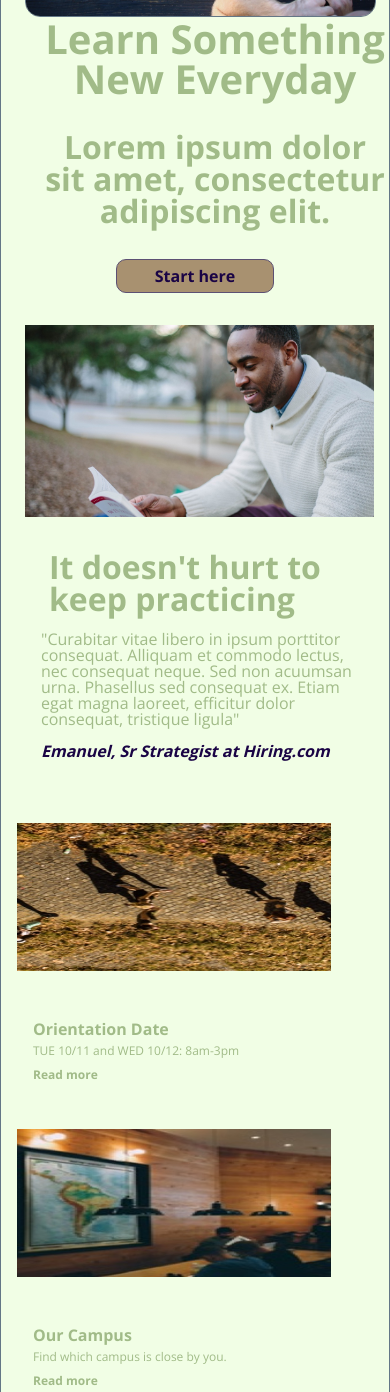
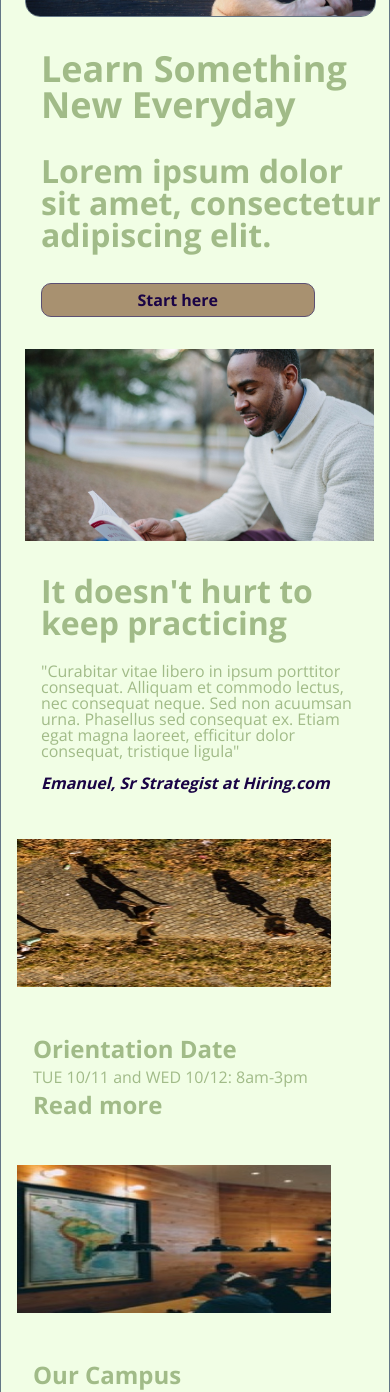
Before and after one commit to rvfam/Colmar-Academy, a plain HTML site: page index.html in a window 390 px wide. Shown: the part 340-1732 px from the top of the page. Drawn offline with nearby package versions, Linux system fonts and the light colour scheme.

Commit message:
Minor Corrections

```diff
--- a/index.html
+++ b/index.html
@@ -63,24 +63,24 @@
             <div class="info" id="orientation">
               <img src="resources/images/information-orientation.jpg"/>
               <div class="info-text">
-                <h3>Orientation Date</h3>
-                <h4>TUE 10/11 and  WED 10/12: 8am-3pm </h4>
+                <h2>Orientation Date</h2>
+                <p>TUE 10/11 and  WED 10/12: 8am-3pm </p>
                 <span><a href="#">Read more</a></span>
             </div>
             </div>
             <div class="info" id="campus">
               <img src="resources/images/information-campus.jpg"/>
               <div class="info-text">
-                <h3>Our Campus</h3>
-                <h4>Find which campus is close by you.</h4>
+                <h2>Our Campus</h2>
+                <p>Find which campus is close by you.</p>
                 <span><a href="#">Read more</a></span>
             </div>
             </div>
             <div class="info" id="guest-lecture">
               <img src="resources/images/information-guest-lecture.jpg"/>
               <div class="info-text">
-                <h3>Our guest lecture</h3>
-                <h4>Join a keynote with Oliver Sack about music in medical treatment</h4>
+                <h2>Our Guest Lecture</h2>
+                <p>Join a keynote with Oliver Sack about music in medical treatment</p>
                 <span><a href="#">Read more</a></span>
               </div>
             </div>
@@ -177,7 +177,7 @@
               <img src="resources/images/thesis-fisma.jpg"/>
               <div class="thesis-text">
               <h3>Fisma:Design  </h3>
-              <h4>Designer showcase of new prototype product</h4>
+              <p>Designer showcase of new prototype product</p>
             </div>
           </div>
             <div class="thesis-sub">
--- a/resources/css/desktop.css
+++ b/resources/css/desktop.css
@@ -80,27 +80,29 @@
    justify-content: center;
 }
 
-.banner-right-bar h1{
-  font-weight: bold;
-  margin-left: 2.5rem;
-  text-align: center;
-  font-size:2.5rem;
-}
-
-.banner-right-bar h2{
+.banner .banner-right-bar h1{
   margin-top: 2rem;
   font-weight: bold;
   margin-left: 2.5rem;
-  text-align: center;
+  text-align: left;
+  font-size:2.25rem;
+}
+
+.banner .banner-right-bar h2{
+  margin-top: 2rem;
+  font-weight: bold;
+  margin-left: 2.5rem;
+  text-align: left;
   font-size: 2rem;
 
 }
  .banner-right-bar .btn{
-   width:40%;
+   width:70%;
    margin-top: 2rem;
+   margin-left: 2.5rem;
    padding-top: 0.5rem;
    padding-bottom: 0.5rem;
-   background-color: #A89170;/*#1A0445;*/
+   background-color: #A89170;
    border:1px solid #5C5073;
    border-radius:10px;
    text-align: center;
@@ -111,12 +113,12 @@
    color:blue;
    cursor: pointer;
  }
+/* End Header */
+
+/* Main Content */
 
 
- /*.jumbotron{
-   width:100%;
- }
- .jumbotron */.information{
+.information{
    height:38rem;
    width:100%;
    display:flex;
@@ -125,19 +127,21 @@
 
  }
 
-  .info-main h2{
-    margin:2rem 1.5rem auto;
+   .information .info-main h2{
+    margin-top:2rem;
+    margin-bottom: 1.5rem ;
+    margin-left: 1rem;
     font-size: 2rem;
     font-weight: bolder;
 
   }
 
-   .info-main p{
+  .information .info-main p{
      margin:1rem;
      text-align: left;
    }
 
-  .info-main h5{
+ .information .info-main h5{
     margin:1rem;
     font-weight: bold;
     font-style:italic;
@@ -162,6 +166,7 @@
  }
  .information .information-right-bar .info{
    height:11.25rem;
+   width:100%;
    display:flex;
    align-items: flex-start;
    border:1.5px solid #7F7A8A;
@@ -174,22 +179,31 @@
  }
 
  .information .information-right-bar .info .info-text{
+     width:100%;
      margin:2rem;
  }
-  .info-text h3{
-    font-size: 1rem;
+  .information .information-right-bar .info .info-text h2{
+    font-size: 1.5rem;
     font-weight: bold;
   }
-  .info-text h4{
-    font-size: 0.75rem;
+.information .information-right-bar .info  .info-text p{
+    font-size: 1rem;
     margin:0.5rem auto;
   }
 
-  .info-text span a{
+.information .information-right-bar .info  .info-text span a{
      color:#A1BB88;
-     font-size:0.75rem;
+     font-size:1.5rem;
      font-weight:bold;
   }
+
+  .information .information-right-bar .info .info-text span a:hover{
+    color:#44375E;
+  }
+
+  /* End Information */
+
+  /*Courses */
 
   .courses{
     margin-top: 2rem;
@@ -256,6 +270,10 @@
    text-align: left;
  }
 
+ /* End Courses */
+
+ /* Thesis */
+
  .thesis{
   width:100%;
   }
@@ -295,9 +313,11 @@
    font-weight:bold;
    text-align:left;
    margin-left:1rem;
+   font-size:1.5rem;
        }
 
     .thesis-sub p{
+      margin-top: 1rem;
       text-align:left;
       margin-left:1rem;
     }
@@ -321,6 +341,8 @@
  .thesis-summary p{
    margin:1rem;
  }
+
+ /* End Thesis */
 
  /* Footer */
  .footer{
--- a/resources/css/mobile.css
+++ b/resources/css/mobile.css
@@ -1,7 +1,5 @@
  @media only screen and (max-width:1040px){
-   *{
-     align-content:  center;
-   }
+
 
   .header .mobile-logo-nav{
     background-color:#A89170;
@@ -21,6 +19,10 @@
 
    .banner img{
      width:90%;
+   }
+   .banner-right-bar{
+     display:block;
+     width:100%;
    }
 
    .information{
@@ -68,16 +70,17 @@
         display: block;
         width:100%;
         background-color:#A89170;
-        padding-top: 1rem;
-        padding-bottom: 1rem;
-        padding-left: 1rem;
         font-weight:bold;
         font-size:2rem;
         height:4rem;
         margin:1rem;
-        text-align: center;
 
       }
+  .courses .mobile-course-items .mob-course span{
+       text-align: center;
+        padding:  1rem;
+      }
+
       .thesis{
         width:100%;
 
```
Lines whose indentation alone changed are shown as unchanged.
